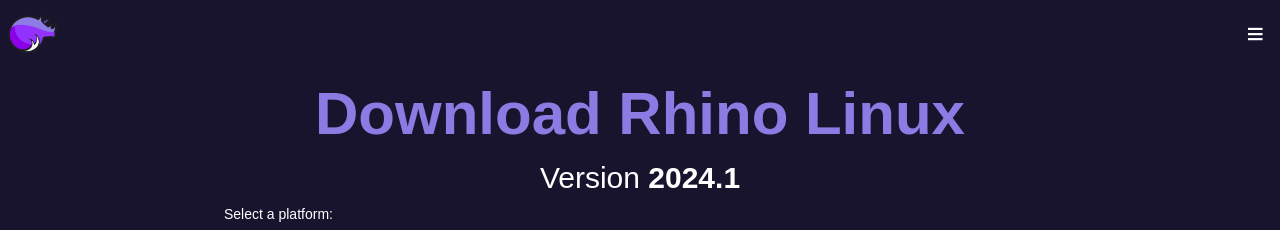
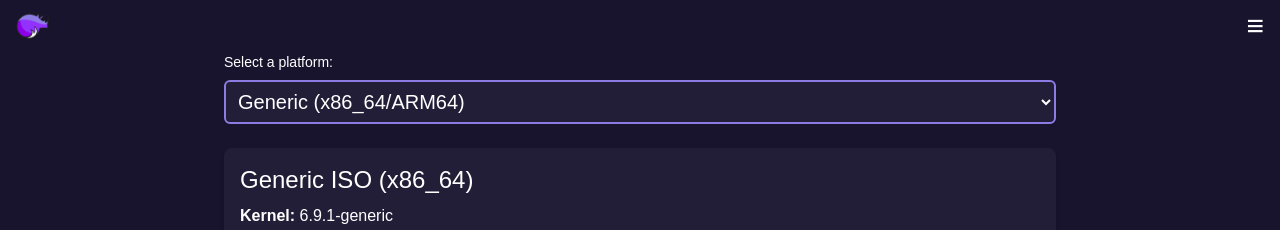
Before and after one commit to rhino-linux/website, a Next.js app: page /download in a window 1280 px wide. Shown: the top 230 px of the page. Built offline with nearby package versions, Linux system fonts and the light colour scheme.

Commit message:
Fix: Download + Hero
Fix sizing issues
Fix styling on download page. More to do later.

```diff
--- a/src/components/download/hero.jsx
+++ /dev/null
@@ -1,20 +0,0 @@
-import React from "react";
-
-const RhinoVersion = "2024.1";
-
-function Hero() {
-    return(
-        <div className="lg:w-[90%] w-full m-auto">
-            <div className="text-center">
-                <h1 className="lg:text-6xl text-4xl text-rhino-purple font-bold pt-4 p-2">
-                   Download Rhino Linux
-                </h1>
-                <h2 className="text-white font-lighter lg:text-3xl text-2xl p-2">
-                    Version <b>{RhinoVersion}</b>
-                </h2>
-            </div>
-        </div>
-    )
-}
-
-export default Hero;
--- a/src/components/hero.jsx
+++ b/src/components/hero.jsx
@@ -6,18 +6,18 @@
         <section className="bg-hero-pattern bg-no-repeat bg-center-x bg-center-y bg-cover">
             <div className="bg-overlay w-full h-auto">
             <NavBar />
-            <div class="py-8 px-4 mx-auto max-w-screen-xl text-center lg:py-16 lg:px-12">
-                <h1 class="mb-4 text-4xl tracking-tight leading-none text-white font-bold md:text-5xl lg:text-6xl">Ubuntu based, rolling release.</h1>
-                <p class="mb-8 text-lg font-normal lg:text-xl sm:px-16 xl:px-48 text-white">Rhino Linux is a rolling release Ubuntu-based distribution with Pacstall & XFCE at its core.
+            <div className="py-8 px-4 mx-auto max-w-screen-xl text-center lg:py-16 lg:px-12">
+                <h1 className="mb-4 text-4xl tracking-tight leading-none text-white font-bold md:text-5xl lg:text-6xl">Ubuntu based, rolling release.</h1>
+                <p className="mb-8 text-lg font-normal lg:text-xl sm:px-16 xl:px-48 text-white">Rhino Linux is a rolling release Ubuntu-based distribution with Pacstall & XFCE at its core.
                 </p>
-                <div class="flex flex-col mb-8 lg:mb-16 space-y-4 sm:flex-row sm:justify-center sm:space-y-0 sm:space-x-4">
-                    <a href="download" class="inline-flex justify-center items-center py-3 px-5 text-base text-center rounded-lg bg-rhino-purple hover:scale-105 text-white transition-all text-lg">
+                <div className="flex flex-col mb-8 lg:mb-16 space-y-4 sm:flex-row sm:justify-center sm:space-y-0 sm:space-x-4">
+                    <a href="download" className="inline-flex justify-center items-center py-3 px-5 text-base text-center rounded-lg bg-rhino-purple hover:scale-105 text-white transition-all text-lg">
                         Download
                     </a>
 
-                    <a href="#learn" class="inline-flex justify-center items-center py-3 px-5 text-base text-center text-white  transition-all text-lg">
+                    <a href="#learn" className="inline-flex justify-center items-center py-3 px-5 text-base text-center text-white  transition-all text-lg">
                         Learn more
-                        <svg class="ml-2 -mr-1 w-5 h-5" fill="currentColor" viewBox="0 0 20 20" xmlns="http://www.w3.org/2000/svg"><path fill-rule="evenodd" d="M10.293 3.293a1 1 0 011.414 0l6 6a1 1 0 010 1.414l-6 6a1 1 0 01-1.414-1.414L14.586 11H3a1 1 0 110-2h11.586l-4.293-4.293a1 1 0 010-1.414z" clip-rule="evenodd"></path></svg>
+                        <svg className="ml-2 -mr-1 w-5 h-5" fill="currentColor" viewBox="0 0 20 20" xmlns="http://www.w3.org/2000/svg"><path fillRule="evenodd" d="M10.293 3.293a1 1 0 011.414 0l6 6a1 1 0 010 1.414l-6 6a1 1 0 01-1.414-1.414L14.586 11H3a1 1 0 110-2h11.586l-4.293-4.293a1 1 0 010-1.414z" clipRule="evenodd"></path></svg>
                     </a>
                 </div>
             </div>
--- a/src/components/navbar.jsx
+++ b/src/components/navbar.jsx
@@ -45,11 +45,11 @@
             <nav className=" w-[100%] m-auto flex items-center justify-between">
                 <div className="px-2">
                     <a href="../">
-                        <img src="/img/logo.png" alt="" className="lg:w-[4%] md:w-[10%] w-[20%]" />
+                        <img src="/img/logo.png" alt="" className="md:p-2 lg:w-[4%] md:w-[10%] w-[20%]" />
                     </a>
                 </div>
                 <div
-                    className="p-4 cursor-pointer"
+                    className="p-2 px-4 cursor-pointer"
                     onClick={() => toggleMegaMenu('mega-menu')}
                 >
                     <h1 className="text-3xl text-white">≡</h1>
--- a/src/components/unicorn.jsx
+++ b/src/components/unicorn.jsx
@@ -5,8 +5,9 @@
         <div className="grid grid-cols-2 gap-4">
             <div>
                 <h1 className="text-xl text-rhino-purple">
+                    Unicorn built-in
+                </h1>
 
-                </h1>
             </div>
         </div>
     </div>
--- a/src/pages/download.jsx
+++ b/src/pages/download.jsx
@@ -1,16 +1,12 @@
 import React from "react";
 import Menu from "../components/navbar";
-import Hero from "../components/download/hero";
 import Selection from "../components/download/selection";
-import Footer from "../components/footer";
 
 export default function Home() {
   return (
     <main>
       <Menu />
-      <Hero />
       <Selection />
-      <Footer />
     </main>
   );
 }
```
